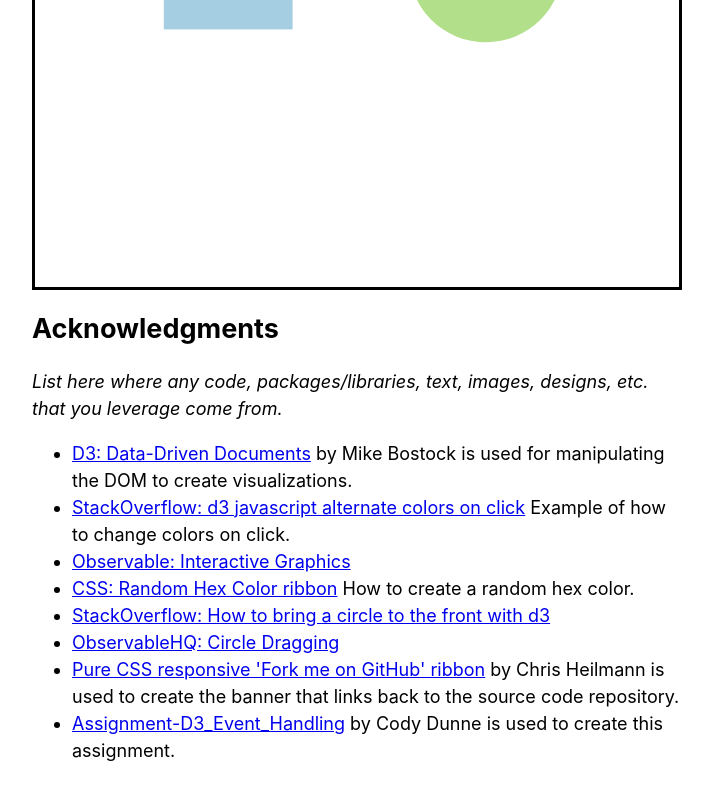
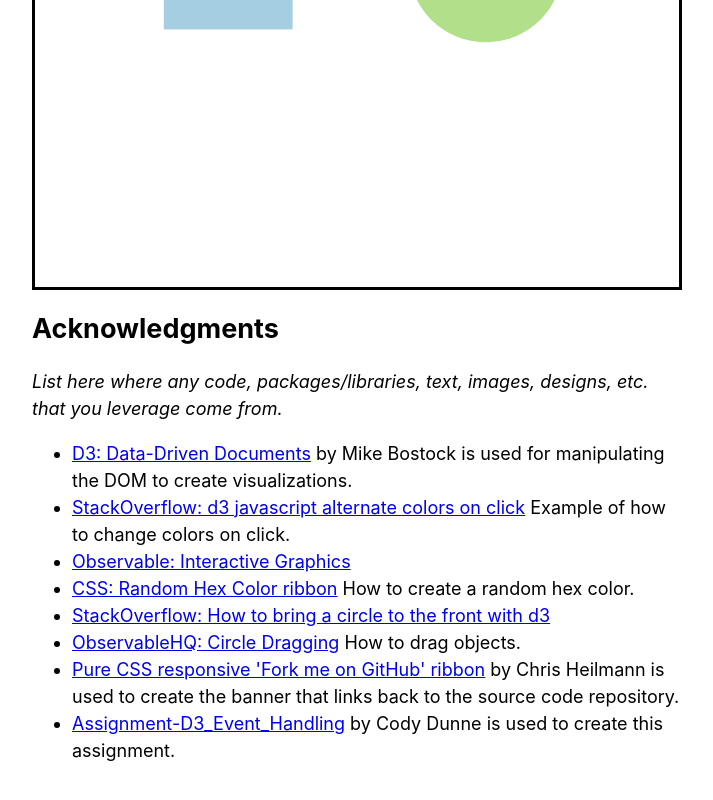
Before and after one commit to DS4200-Fall21-Sec02/hw-05-d3-event-handling-hw-05-de-event-handling-mek, a plain HTML site: page index.html in a window 1280 px wide. Shown: the part 467-1267 px from the top of the page, without its empty margins (283-996 px from the left). Drawn offline with Linux system fonts and the light colour scheme.

Commit message:
updated index.html

```diff
--- a/index.html
+++ b/index.html
@@ -68,6 +68,7 @@
 
 <li><a href='https://observablehq.com/@d3/circle-dragging-i'>
         ObservableHQ: Circle Dragging</a>
+        How to drag objects.
               </li>
 
 <li><a href='https://codepo8.github.io/css-fork-on-github-ribbon/#'>
--- a/js/main.js
+++ b/js/main.js
@@ -118,7 +118,4 @@ function draggingRect(event,d){
 
 function dragEnd(event,d){
         d3.select(this)
-      }
-
-
-  ;
+      };
```
